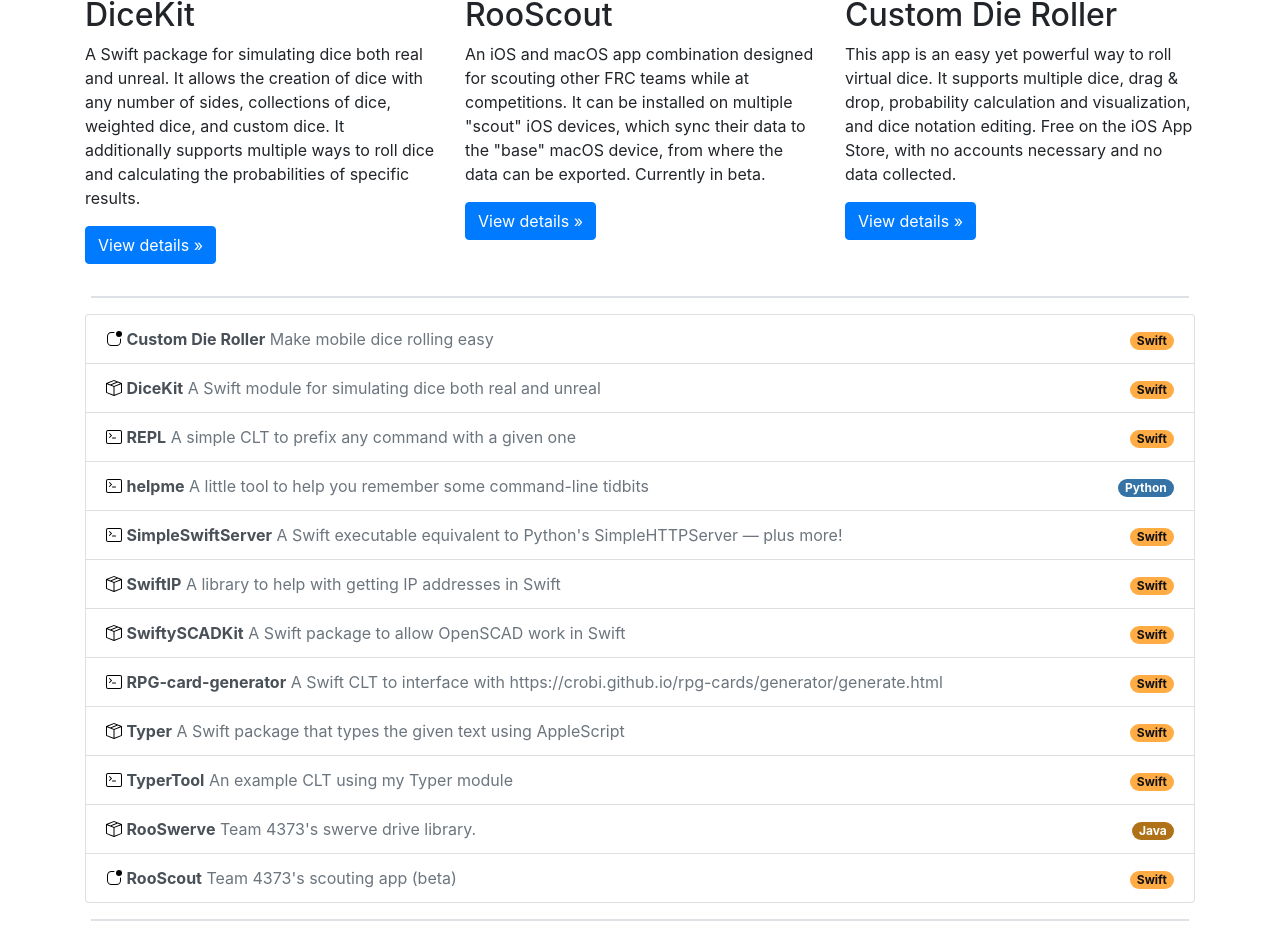
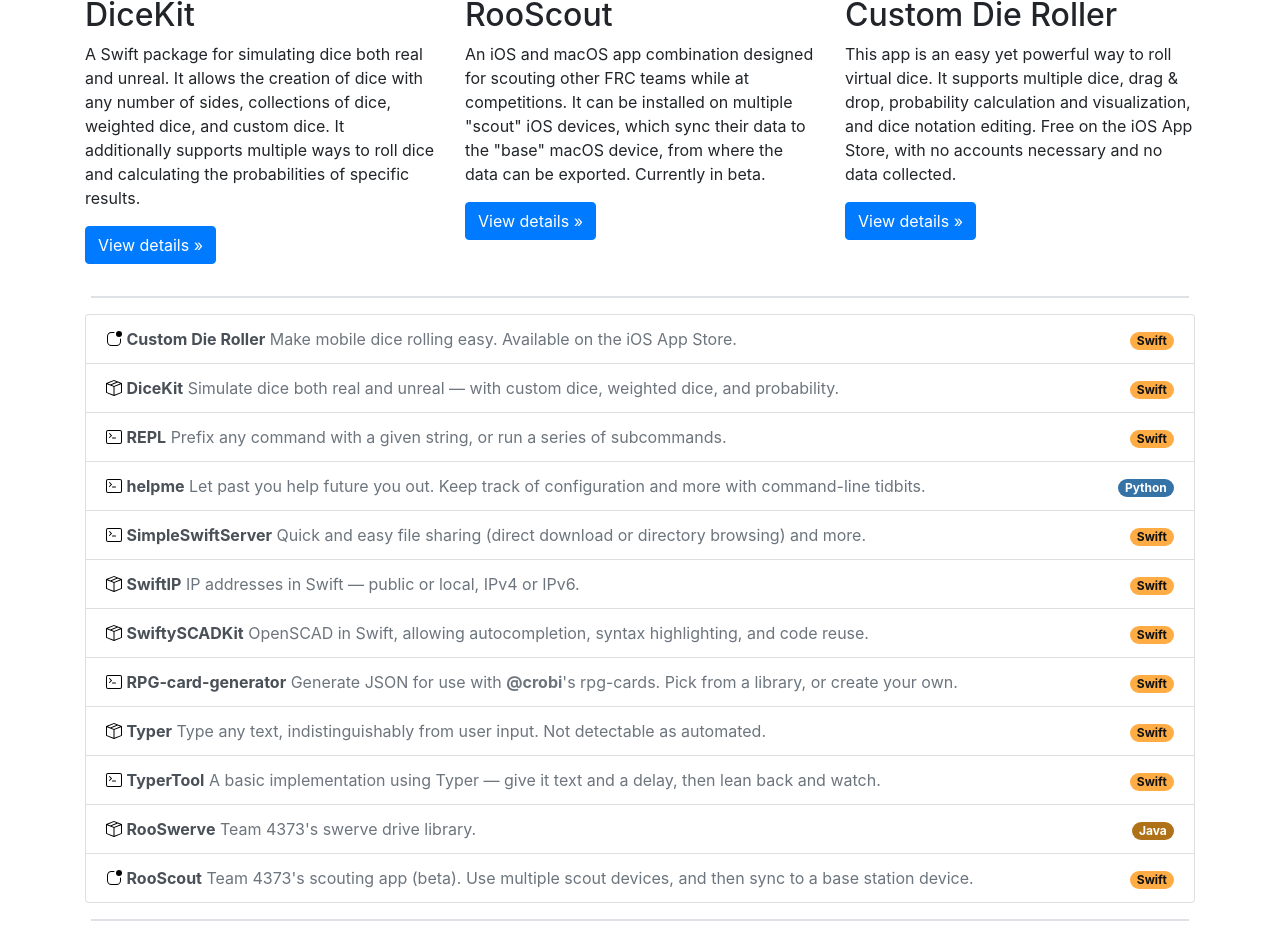
Before and after one commit to Samasaur1/samasaur1.github.io, a Jekyll site: the page built from projects/index.html, in a window 1280 px wide, cut to the strip 248-1185 px from the top of the page. Built offline with Jekyll 4.4.1, drawn with Linux system fonts in a browser that asks for light colours.

Commit message:
Update descriptions for projects

```diff
--- a/_data/projects.yml
+++ b/_data/projects.yml
@@ -1,61 +1,61 @@
 - name: Custom Die Roller
   repo_url: null;
   link: /projects/customdieroller.html
-  description: Make mobile dice rolling easy
+  description: Make mobile dice rolling easy. Available on the iOS App Store.
   languages: Swift
   type: app
 - name: DiceKit
   repo_url: https://github.com/Samasaur1/DiceKit
   link: /projects/dicekit.html
-  description: A Swift module for simulating dice both real and unreal
+  description: Simulate dice both real and unreal — with custom dice, weighted dice, and probability.
   languages: Swift
   type: library
 - name: REPL
   repo_url: https://github.com/Samasaur1/REPL
   link: /projects/repl.html
-  description: A simple CLT to prefix any command with a given one
+  description: Prefix any command with a given string, or run a series of subcommands.
   languages: Swift
   type: executable
 - name: helpme
   repo_url: https://github.com/Samasaur1/helpme
   link: /projects/helpme.html
-  description: A little tool to help you remember some command-line tidbits
+  description: Let past you help future you out. Keep track of configuration and more with command-line tidbits.
   languages: Python
   type: executable
 - name: SimpleSwiftServer
   repo_url: https://github.com/Samasaur1/SimpleSwiftServer
   link: /projects/simpleswiftserver.html
-  description: A Swift executable equivalent to Python's SimpleHTTPServer — plus more!
+  description: Quick and easy file sharing (direct download or directory browsing) and more.
   languages: Swift
   type: executable
 - name: SwiftIP
   repo_url: https://github.com/Samasaur1/SwiftIP
   link: /projects/swiftip.html
-  description: A library to help with getting IP addresses in Swift
+  description: IP addresses in Swift — public or local, IPv4 or IPv6.
   languages: Swift
   type: library
 - name: SwiftySCADKit
   repo_url: https://github.com/Samasaur1/SwiftySCADKit
   link: /projects/swiftyscadkit.html
-  description: A Swift package to allow OpenSCAD work in Swift
+  description: OpenSCAD in Swift, allowing autocompletion, syntax highlighting, and code reuse.
   languages: Swift
   type: library
 - name: RPG-card-generator
   repo_url: https://github.com/Samasaur1/RPG-card-generator
   link: /projects/rpg-card-generator.html
-  description: A Swift CLT to interface with https://crobi.github.io/rpg-cards/generator/generate.html
+  description: Generate JSON for use with <strong>@crobi</strong>'s rpg-cards. Pick from a library, or create your own.
   languages: Swift
   type: executable
 - name: Typer
   repo_url: https://github.com/Samasaur1/Typer
   link: /projects/typer.html
-  description: A Swift package that types the given text using AppleScript
+  description: Type any text, indistinguishably from user input. Not detectable as automated.
   languages: Swift
   type: library
 - name: TyperTool
   repo_url: https://github.com/Samasaur1/TyperTool
   link: /projects/typertool.html
-  description: An example CLT using my Typer module
+  description: A basic implementation using Typer — give it text and a delay, then lean back and watch.
   languages: Swift
   type: executable
 - name: RooSwerve
@@ -67,6 +67,6 @@
 - name: RooScout
   repo_url: https://github.com/Roobotics-FRC/RooScout
   link: /projects/rooscout.html
-  description: Team 4373's scouting app (beta)
+  description: Team 4373's scouting app (beta). Use multiple scout devices, and then sync to a base station device.
   languages: Swift
   type: app
```
